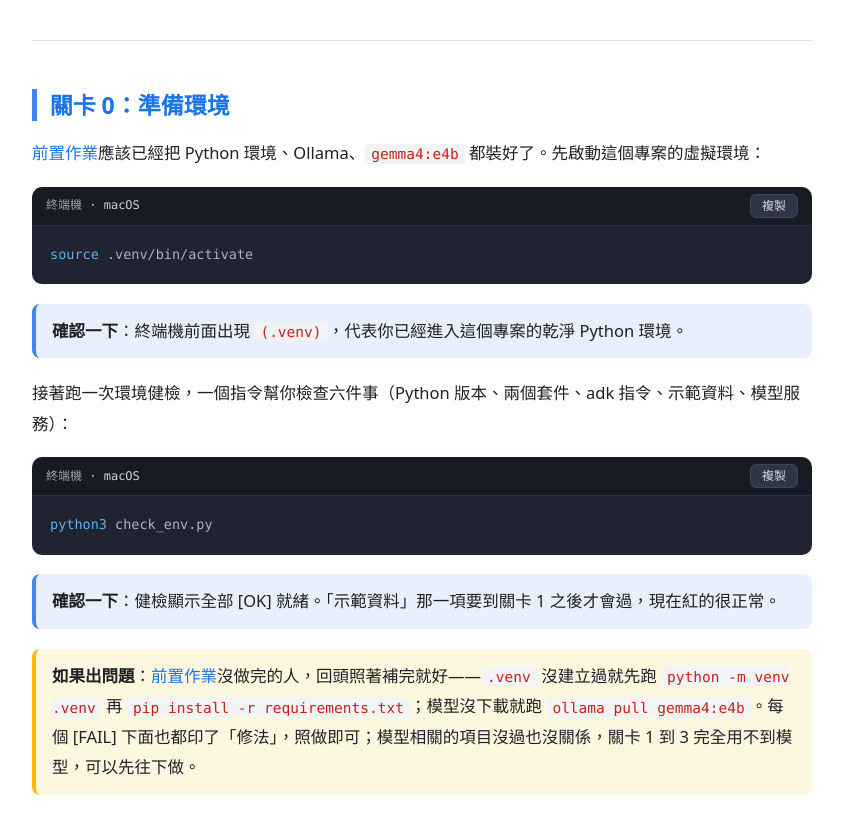
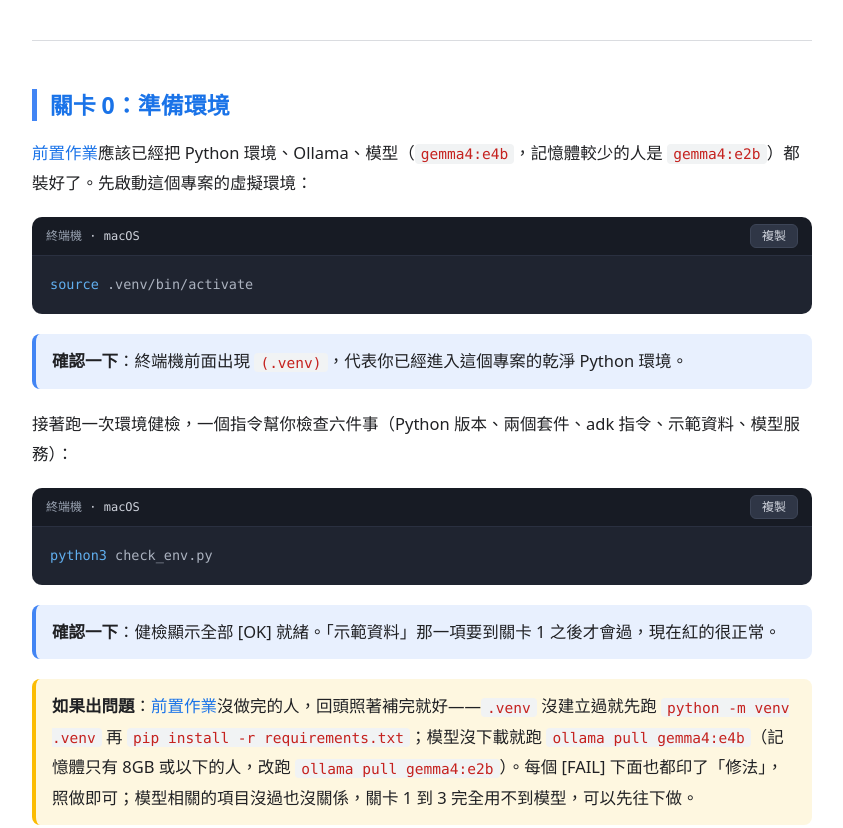
Before and after one commit to justin0427/gdg-adk-guide, a plain HTML site: page STUDENT_GUIDE.html in a window 1280 px wide. Shown: the part 1401-2229 px from the top of the page, without its empty margins (218-1061 px from the left). Drawn offline with Linux system fonts and the light colour scheme.

Commit message:
[feat] 關卡 0 補上 gemma4:e2b 是記憶體不足時的替代模型

```diff
--- a/STUDENT_GUIDE.html
+++ b/STUDENT_GUIDE.html
@@ -187,13 +187,13 @@ ul.task-list{list-style:none;padding-left:0}
 <p>這是 ADK 的詳細教學，如果有興趣可以再深究：<a href="https://codelabs.developers.google.com/codelabs/cloud-run/tools-make-an-agent?hl=zh-tw#0">Build and deploy a Python AI agent to Cloud Run</a></p>
 <hr/>
 <h2>關卡 0：準備環境</h2>
-<p><a href="https://justin0427.github.io/gdg-adk-demo/docs/PREWORK.html">前置作業</a>應該已經把 Python 環境、Ollama、<code>gemma4:e4b</code> 都裝好了。先啟動這個專案的虛擬環境：</p>
+<p><a href="https://justin0427.github.io/gdg-adk-demo/docs/PREWORK.html">前置作業</a>應該已經把 Python 環境、Ollama、模型（<code>gemma4:e4b</code>，記憶體較少的人是 <code>gemma4:e2b</code>）都裝好了。先啟動這個專案的虛擬環境：</p>
 <div class="codeblock has-os"><div class="codehead"><span class="codehead-label">終端機</span><button class="copy-btn" type="button" aria-label="複製程式碼">複製</button></div><div class="os-variant" data-os="mac"><pre class="code"><code><span class="tok-cmd">source</span> .venv/bin/activate</code></pre></div><div class="os-variant" data-os="windows"><pre class="code"><code>.venv\Scripts\activate</code></pre></div></div>
 <div class="callout info"><p><strong>確認一下</strong>：終端機前面出現 <code>(.venv)</code>，代表你已經進入這個專案的乾淨 Python 環境。</p></div>
 <p>接著跑一次環境健檢，一個指令幫你檢查六件事（Python 版本、兩個套件、adk 指令、示範資料、模型服務）：</p>
 <div class="codeblock has-os"><div class="codehead"><span class="codehead-label">終端機</span><button class="copy-btn" type="button" aria-label="複製程式碼">複製</button></div><div class="os-variant" data-os="mac"><pre class="code"><code><span class="tok-cmd">python3</span> check_env.py</code></pre></div><div class="os-variant" data-os="windows"><pre class="code"><code><span class="tok-cmd">python</span> check_env.py</code></pre></div></div>
 <div class="callout info"><p><strong>確認一下</strong>：健檢顯示全部 [OK] 就緒。「示範資料」那一項要到關卡 1 之後才會過，現在紅的很正常。</p></div>
-<div class="callout warn"><p><strong>如果出問題</strong>：<a href="https://justin0427.github.io/gdg-adk-demo/docs/PREWORK.html">前置作業</a>沒做完的人，回頭照著補完就好——<code>.venv</code> 沒建立過就先跑 <code>python -m venv .venv</code> 再 <code>pip install -r requirements.txt</code>；模型沒下載就跑 <code>ollama pull gemma4:e4b</code>。每個 [FAIL] 下面也都印了「修法」，照做即可；模型相關的項目沒過也沒關係，關卡 1 到 3 完全用不到模型，可以先往下做。</p></div>
+<div class="callout warn"><p><strong>如果出問題</strong>：<a href="https://justin0427.github.io/gdg-adk-demo/docs/PREWORK.html">前置作業</a>沒做完的人，回頭照著補完就好——<code>.venv</code> 沒建立過就先跑 <code>python -m venv .venv</code> 再 <code>pip install -r requirements.txt</code>；模型沒下載就跑 <code>ollama pull gemma4:e4b</code>（記憶體只有 8GB 或以下的人，改跑 <code>ollama pull gemma4:e2b</code>）。每個 [FAIL] 下面也都印了「修法」，照做即可；模型相關的項目沒過也沒關係，關卡 1 到 3 完全用不到模型，可以先往下做。</p></div>
 <hr/>
 <h2>關卡 1：產生要分析的資料</h2>
 <p>我們用一支小程式，產生一份「長得像真的、但完全是假資料」的存取日誌：</p>
```
Also changed, not shown: index.html (+2 -2 lines), 1 other file.
